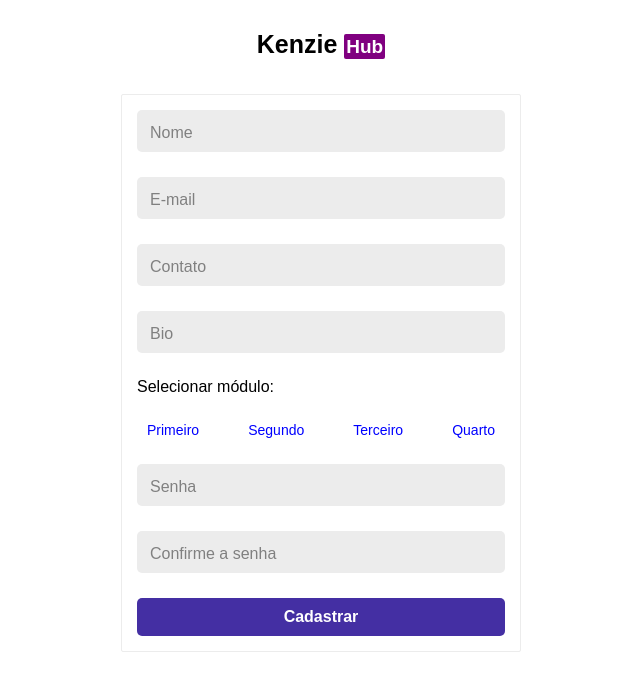
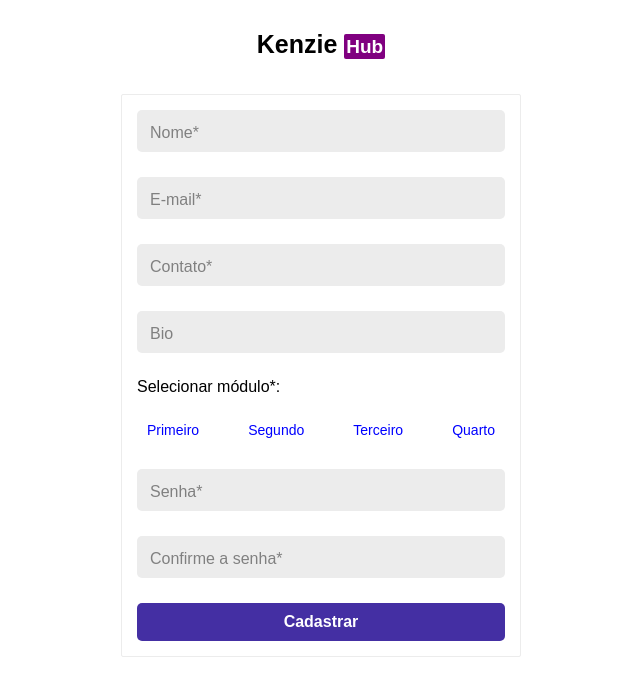
Before and after one commit to Kenzie-Academy-Brasil-Developers/react-entrega-s2-kenzie-hub-paulojose26, a React (Create React App) app: page /cadastre in a window 1280 px wide. Shown: the top 696 px of the page, without its empty margins (319-959 px from the left). Built offline with nearby package versions, Linux system fonts and the light colour scheme.

Commit message:
feat: Validaçao dos formulario do cadastro

```diff
--- a/public/index.html
+++ b/public/index.html
@@ -1,5 +1,5 @@
 <!DOCTYPE html>
-<html lang="en">
+<html lang="pt-br">
   <head>
     <meta charset="utf-8" />
     <link rel="icon" href="%PUBLIC_URL%/favicon.ico" />
--- a/src/components/Radio/index.jsx
+++ b/src/components/Radio/index.jsx
@@ -1,9 +1,9 @@
 import { Div } from "./style";
 
-const Radio = ({ id, name, placeholder }) => {
+const Radio = ({ id, name, placeholder, value, register }) => {
     return (
         <Div>
-            <input id={ id } name={name} type="radio" />
+            <input id={ id } name={ name } type="radio" value={ value } {...(register)? register(name) : {}} />
             <label htmlFor={ id }>{ placeholder }</label>
         </Div>
     );
--- a/src/pages/Cadastre/index.jsx
+++ b/src/pages/Cadastre/index.jsx
@@ -1,4 +1,8 @@
 import { Section } from "./style";
+
+import { useForm } from "react-hook-form";
+import * as yup from "yup";
+import { yupResolver } from "@hookform/resolvers/yup";
 
 import Form from "../../components/Form";
 import Input from "../../components/Input";
@@ -6,21 +10,40 @@ import Radio from "../../components/Radio";
 import Button from "../../components/Button";
 
 const Cadastre = () => {
+    const validation = yup.object().shape({
+        name: yup.string().required("Campo Obrigatório"),
+        email: yup.string().required("Campo Obrigatório").email("E-mail Inválido"),
+        contact: yup.string().required("Campo Obrigatório").matches("(?=.*[0-9])", "Apenas números"),
+        bio: yup.string(),
+        course_module: yup.string().nullable().required("Selecione uma das opções"),
+        password: yup.string().required("Campo Obrigatório").min(8, "Mínimo 8 caracteres"),
+        confirm_password: yup.string().oneOf([yup.ref("password")], "Senhas diferentes")
+    });
+
+    const { register, handleSubmit, formState : { errors } } = useForm({
+        resolver: yupResolver(validation)
+    });
+
+    function cadastreAccount(){
+
+    }
+
     return (
-        <Form autoComplete="off">
-            <Input id="name" type="text" placeholder="Nome" />
-            <Input id="email" type="email" placeholder="E-mail" />
-            <Input id="contact" type="text" placeholder="Contato" />
-            <Input id="bio" type="text" placeholder="Bio" />
-            <label htmlFor="">Selecionar módulo:</label>
+        <Form autoComplete="off" onSubmit={ handleSubmit(cadastreAccount) }>
+            <Input id="name" type="text" placeholder="Nome*" register={ register } error={ errors.name } />
+            <Input id="email" type="email" placeholder="E-mail*" register={ register } error={ errors.email } />
+            <Input id="contact" type="text" placeholder="Contato*" register={ register } error={ errors.contact } />
+            <Input id="bio" type="text" placeholder="Bio" register={ register } />
+            <label htmlFor="">Selecionar módulo*:</label>
             <Section>
-                <Radio id="first--module" name="module" placeholder="Primeiro" />
-                <Radio id="second--module" name="module" placeholder="Segundo" />
-                <Radio id="third--module" name="module" placeholder="Terceiro" />
-                <Radio id="fourth--module" name="module" placeholder="Quarto" />
+                <Radio id="first--module" name="course_module" placeholder="Primeiro" register={ register } value="1º Módulo (Programação Inicial)" />
+                <Radio id="second--module" name="course_module" placeholder="Segundo" register={ register } value="2º Módulo (Frontend avançado)" />
+                <Radio id="third--module" name="course_module" placeholder="Terceiro" register={ register } value="3º Módulo (Backend)" />
+                <Radio id="fourth--module" name="course_module" placeholder="Quarto" register={ register } value="4º Módulo (Backend avançado)" />
+                <span>{ errors.course_module?.message }</span>
             </Section>
-            <Input id="password" type="text" placeholder="Senha"/>
-            <Input id="confirm--password" type="text" placeholder="Confirme a senha"/>
+            <Input id="password" type="password" placeholder="Senha*" register={ register } error={ errors.password } />
+            <Input id="confirm_password" type="password" placeholder="Confirme a senha*" register={ register } error={ errors.confirm_password } />
             <Button type="submit">Cadastrar</Button>
         </Form>
     );
--- a/src/pages/Cadastre/style.js
+++ b/src/pages/Cadastre/style.js
@@ -3,7 +3,17 @@ import styled from "styled-components";
 export const Section = styled.section`
     width: 100%;
     margin: 15px 0;
+    margin-bottom: 20px;
     display: flex;
     justify-content: space-between;
     flex-wrap: wrap;
+    position: relative;
+
+    span {
+        position: absolute;
+        left: 10px;
+        top: 100%;
+        font-size: 12px;
+        color: red;
+    }
 `;
```
